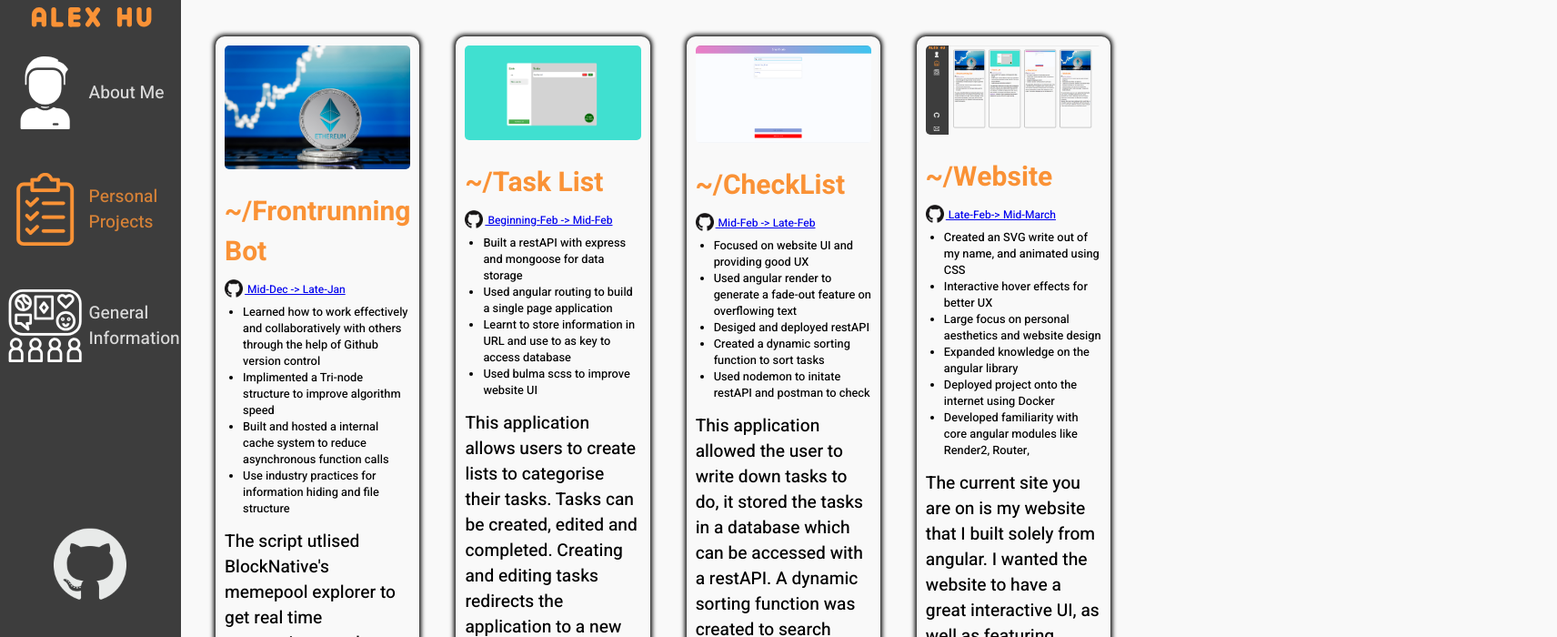
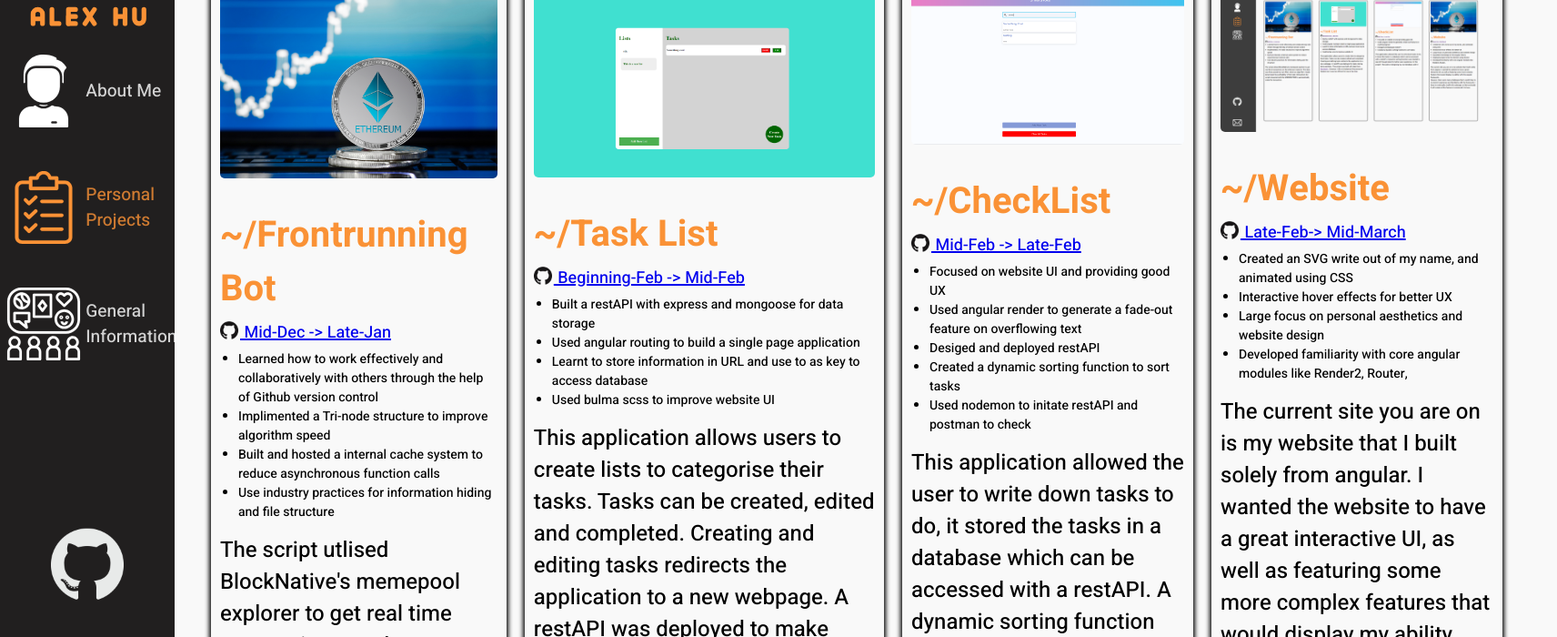
Before and after one commit to imalexhu/website, an Angular app in the folder frontend/: page /projects in a window 1280 px wide. Shown: the top 700 px of the page at 91% size, 1712 px wide, since content can reach past the window. Built offline with nearby package versions, Linux system fonts and the light colour scheme.

Commit message:
Finishing touches

```diff
--- a/frontend/src/app/pages/content/about-me/about-me.component.scss
+++ b/frontend/src/app/pages/content/about-me/about-me.component.scss
@@ -1,10 +1,12 @@
 @import "../../../../styles.scss";
 .container {
-    margin-top: 5vh;
-    width: 80vw;
-    height: 95vh;
+    padding: 2em;
+    width: 100%;
+    height: 100%;
     display: flex;
+    align-items: center;
     flex-direction: column;
+    font-size: 20px;
 }
 
 .highlited {
@@ -16,16 +18,21 @@
 }
 
 .story-card {
-    width: 100%;
-    height: 40vh;
+    display: block;
+    width: auto;
+    min-width: 1200px;
+    max-width: 75vw;
+    max-height: 40em;
     display: flex;
     flex-direction: row;
-    margin-bottom: 3vh;
     .picture {
         height: 100%;
         width: auto;
     }
     .text-content {
+        margin-top: auto;
+        margin-bottom: auto;
+        max-height: 40em;
         .card-header {
             font-size: 24px;
             text-decoration-line: overline;
--- a/frontend/src/app/pages/content/hobbies/hobbies.component.scss
+++ b/frontend/src/app/pages/content/hobbies/hobbies.component.scss
@@ -1,5 +1,6 @@
 @import "../../../../styles.scss";
 .container {
+    margin-left: 2em;
     margin-top: 5vh;
     width: 80vw;
     height: 95vh;
@@ -10,9 +11,10 @@
         flex-direction: column;
         width: 50%;
         height: auto;
-        margin-right: 5%;
+        margin-right: 3%;
     }
     .right {
+        padding-right: 2em;
         display: flex;
         flex-direction: column;
         width: 50%;
@@ -24,7 +26,7 @@
     padding: 5px;
     width: 100%;
     height: auto;
-    min-height: 15vh;
+    max-height: 1000px;
     box-shadow: 0 0 5px 2px black;
     border-radius: 5px;
     margin: 10px 0px;
--- a/frontend/src/app/pages/content/projects/projects.component.html
+++ b/frontend/src/app/pages/content/projects/projects.component.html
@@ -95,8 +95,6 @@
                 <li>Created an SVG write out of my name, and animated using CSS</li>
                 <li>Interactive hover effects for better UX</li>
                 <li>Large focus on personal aesthetics and website design</li>
-                <li>Expanded knowledge on the angular library</li>
-                <li>Deployed project onto the internet using Docker</li>
                 <li>Developed familiarity with core angular modules like Render2, Router, </li>
             </ul>
             <p class="body">
--- a/frontend/src/app/pages/content/projects/projects.component.scss
+++ b/frontend/src/app/pages/content/projects/projects.component.scss
@@ -1,20 +1,24 @@
 @import "../../../../styles.scss";
 .container {
-    margin-top: 5vh;
-    width: 80vw;
-    height: 95vh;
+    padding: 2em;
+    width: 100%;
+    height: 100%;
     display: flex;
+    font-size: 20px;
+    align-items: center;
 }
 
 .project-boxes {
     display: flex;
     flex-direction: column;
-    width: 33%;
-    height: 85vh;
+    width: auto;
+    min-width: 15em;
+    min-height: 900px;
+    height: 80%;
     border-radius: 10px;
     box-shadow: 0 0 5px 2px black;
     padding: 10px 10px 5px 10px;
-    margin-right: 5vh;
+    margin-right: 20px;
     .project-picture {
         width: 100%;
         height: auto;
@@ -27,7 +31,7 @@
         .header {
             h2 {
                 color: $orange;
-                font-size: 30px;
+                font-size: 40px;
                 margin-bottom: 3px;
             }
             .interactive {
@@ -36,14 +40,15 @@
                     width: 100%;
                     text-align: right;
                     padding-left: 2px;
-                    font-size: 12px;
+                    font-size: 18px;
                 }
                 .github {
+                    z-index: -10;
                     display: inline;
                     width: 20px;
                     margin-left: auto;
                     height: auto;
-                    transform: translateY(25%)
+                    transform: translateY(10%)
                 }
                 &:hover {
                     cursor: pointer;
@@ -56,12 +61,18 @@
         .body {
             margin-top: auto;
             margin-bottom: auto;
-            font-size: 1.2rem;
+            font-size: 24px;
+            @media (max-width: 800px) {
+                font: 18px;
+            }
         }
         .key-skills {
             padding-left: 20px;
             margin-top: 5px;
-            font-size: 0.8rem;
+            font-size: 18px;
+            @media (max-width: 2000px) {
+                font-size: 14px;
+            }
         }
     }
 }
--- a/frontend/src/app/pages/landing/landing.component.scss
+++ b/frontend/src/app/pages/landing/landing.component.scss
@@ -6,67 +6,63 @@
     height: 100%;
 }
 
-app-content {
-    display: flex;
-    background-color: $light-gray;
-    height: 100%;
-    width: 105%;
-}
-
-app-nav {
-    margin-right: 3%;
-    height: 100vh;
-    width: 17%;
-    background-color: $dark;
-    &:hover {
-        width: 20%;
-        transition: width 0.2s ease-in-out;
-    }
-}
-
 .container {
     display: flex;
     align-items: center;
     justify-content: center;
     width: 100%;
     height: 100%;
-}
-
-.intro {
-    background: $dark;
-    position: fixed;
-    top: 0;
-    left: 0;
-    width: 100%;
-    height: 100%;
-    display: flex;
-    flex-direction: column;
-    justify-content: center;
-    align-items: center;
-    .hide {
-        background: $dark;
-        overflow: hidden;
+    app-content {
+        display: flex;
+        background-color: $light-gray;
+        height: 100%;
+        width: 85%;
     }
-    .hide-text {
-        transform: translateY(100%);
-        display: inline-block;
-        color: aliceblue;
-        font-family: "Heebo", sans-serif;
-        font-size: 3rem;
-    }
-    .special {
-        color: $orange;
-        font-family: "Lobster" !important;
+    app-nav {
+        height: 100%;
+        width: 15%;
+        background-color: $dark;
+        &:hover {
+            width: 20%;
+            transition: width 0.2s ease-in-out;
+        }
     }
 }
 
-.transition {
-    background: $orange;
-    position: fixed;
-    top: 0;
-    left: 0;
-    width: 100%;
-    height: 100%;
-    display: flex;
-    transform: translateY(100%);
-}
+// .intro {
+//     background: $dark;
+//     position: fixed;
+//     top: 0;
+//     left: 0;
+//     width: 100%;
+//     height: 100%;
+//     display: flex;
+//     flex-direction: column;
+//     justify-content: center;
+//     align-items: center;
+//     .hide {
+//         background: $dark;
+//         overflow: hidden;
+//     }
+//     .hide-text {
+//         transform: translateY(100%);
+//         display: inline-block;
+//         color: aliceblue;
+//         font-family: "Heebo", sans-serif;
+//         font-size: 3rem;
+//     }
+//     .special {
+//         color: $orange;
+//         font-family: "Lobster" !important;
+//     }
+// }
+// .transition {
+//     background: $orange;
+//     position: fixed;
+//     top: 0;
+//     left: 0;
+//     width: 100%;
+//     height: 100%;
+//     display: flex;
+//     transform: translateY(100%);
+// }
--- a/frontend/src/app/pages/nav/nav.component.scss
+++ b/frontend/src/app/pages/nav/nav.component.scss
@@ -1,12 +1,13 @@
 @import "../../../styles.scss";
 .nav {
+    position: fixed;
     font-size: 0px;
     background-color: $dark;
     display: flex;
     flex-direction: column;
     align-items: center;
     height: 100vh;
-    width: 100%;
+    width: 15%;
     &:hover {
         .nav-items>.nav-item>.nav-link {
             &:hover {
@@ -150,7 +151,7 @@
         }
         img {
             filter: invert(1);
-            width: 5rem;
+            max-width: 5rem;
             height: auto;
         }
         .link-text {
--- a/frontend/src/index.html
+++ b/frontend/src/index.html
@@ -3,7 +3,7 @@
 
 <head>
     <meta charset="utf-8">
-    <title>Frontend</title>
+    <title>Im Alex Hu</title>
     <base href="/">
     <meta name="viewport" content="width=device-width, initial-scale=1">
     <link rel="icon" type="image/x-icon" href="favicon.ico">
--- a/frontend/src/styles.scss
+++ b/frontend/src/styles.scss
@@ -1,7 +1,7 @@
 /* You can add global styles to this file, and also import other style files */
 
 $orange: #FA9236;
-$dark:rgb(61, 61, 61);
+$dark:#211F1F;
 $light-gray: #f9f9f9;
 html,
 body {
```
Also changed, not shown: 1 other file (tests, documents, lock files or other folders).
